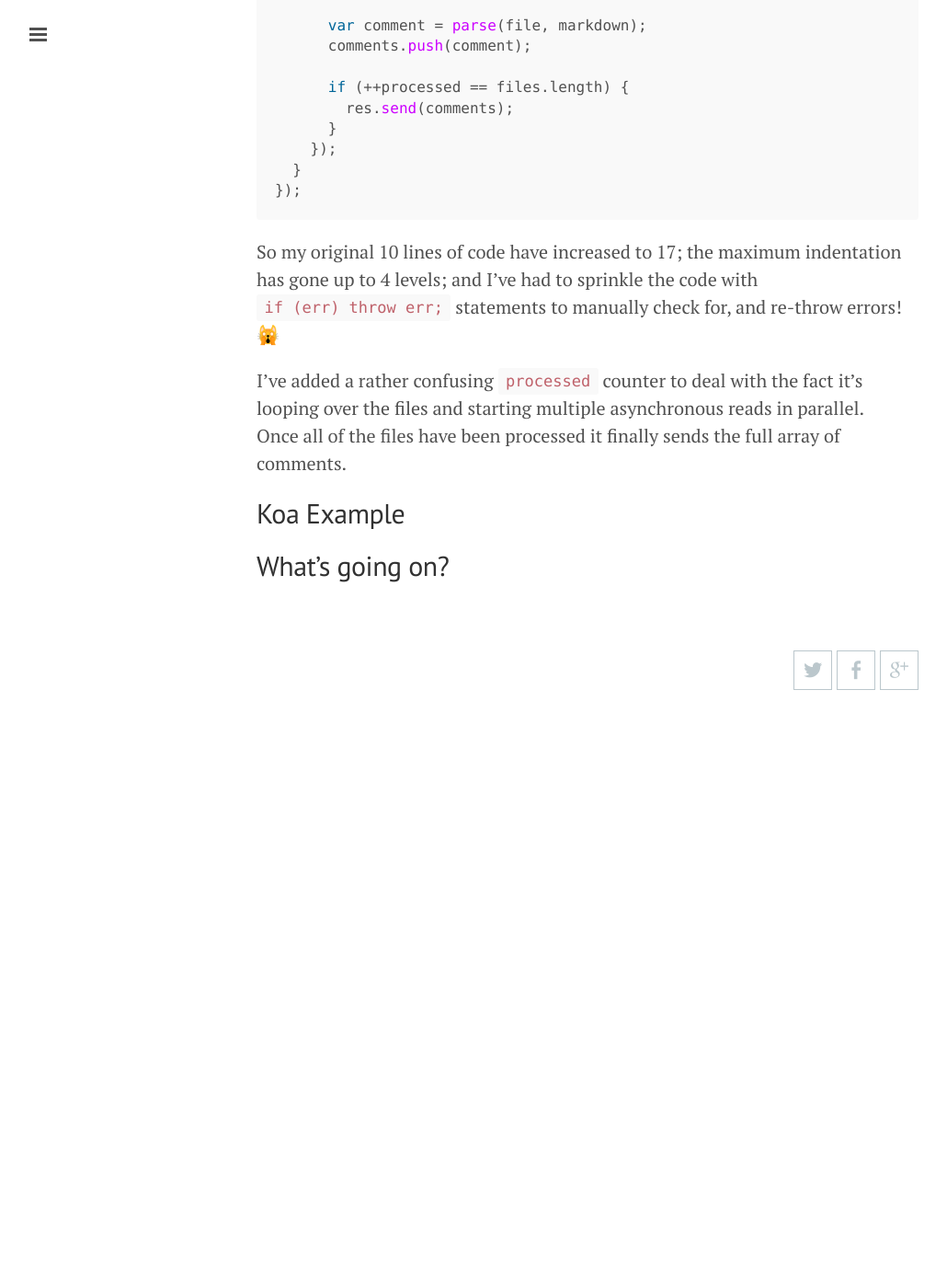
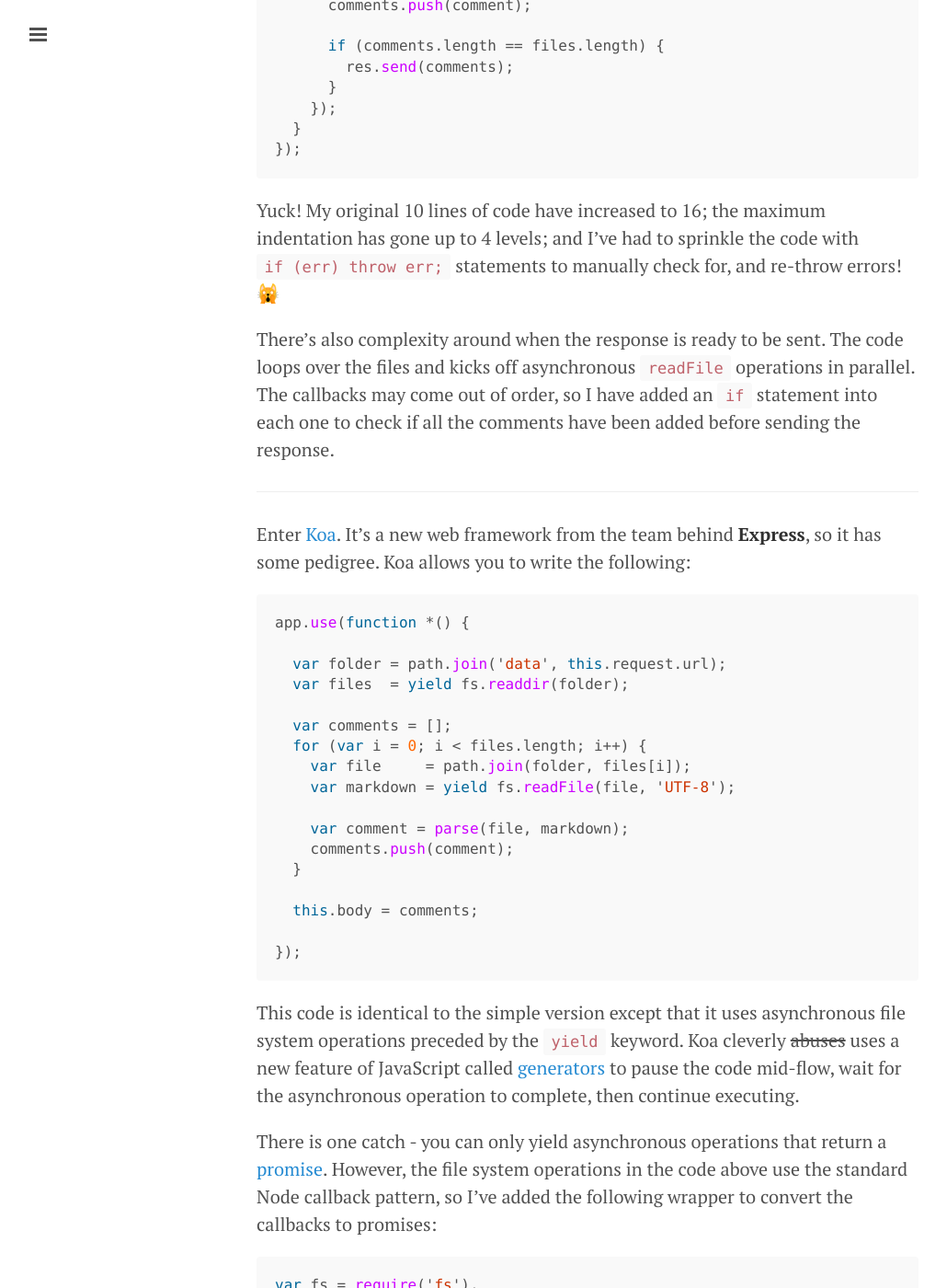
Before and after one commit to ColinOrr/colinorr.github.io, a Jekyll site: the page built from _posts/2015-06-10-writing-clean-javascript-with-koa.md, in a window 1280 px wide and 1400 px high, scrolled down 1385 px. Shown: the whole window at 92% size, without its empty margins (1-1031 px from the left). Built offline with Jekyll 4.4.1, drawn with Linux system fonts in a browser that asks for light colours; some web fonts are replaced; Markdown is read by kramdown in place of the engine named in the settings; comment, search, counter and statistics services are not loaded; before the commit the page ends 2190 px from its top, so only the background shows below that; some of the changed text lies outside the part shown.

Commit message:
Finished off the Koa article

````diff
--- a/_posts/2015-06-10-writing-clean-javascript-with-koa.md
+++ b/_posts/2015-06-10-writing-clean-javascript-with-koa.md
@@ -1,12 +1,15 @@
 ---
 layout: post
-title: Writing clean JavaScript with Koa
+title: Simplifying Node with Koa
 summary: |
-  TODO: Write summary
+  I really enjoy writing web applications in Node JS, but sometimes the
+  asynchronous programming style makes my head hurt!  This code sample is from
+  my current side project, commentator.  It retrieves comments stored as
+  Markdown files from the local file system and returns them as a JSON array
 ---
 I really enjoy writing web applications in Node JS, but sometimes the
-asynchronous programming style just makes my head hurt!  This code sample is
-from my current side project, [commentator]().  It retrieves comments stored as
+asynchronous programming style makes my head hurt!  This code sample is from
+my current side project, [commentator][1].  It retrieves comments stored as
 Markdown files from the local file system and returns them as a JSON array:
 
 ```javascript
@@ -44,9 +47,7 @@ var folder = path.join('data', req.url);
 fs.readdir(folder, function (err, files) {
   if (err) throw err;
 
-  var processed = 0;
   var comments = [];
-
   for (var i = 0; i < files.length; i++) {
     var file = path.join(folder, files[i]);
     fs.readFile(file, 'UTF-8', function (err, markdown) {
@@ -55,7 +56,7 @@ fs.readdir(folder, function (err, files) {
       var comment = parse(file, markdown);
       comments.push(comment);
 
-      if (++processed == files.length) {
+      if (comments.length == files.length) {
         res.send(comments);
       }
     });
@@ -63,14 +64,65 @@ fs.readdir(folder, function (err, files) {
 });
 ```
 
-So my original 10 lines of code have increased to 17; the maximum indentation
+Yuck! My original 10 lines of code have increased to 16; the maximum indentation
 has gone up to 4 levels; and I've had to sprinkle the code with
 `if (err) throw err;` statements to manually check for, and re-throw errors! 🙀
 
-I've added a rather confusing `processed` counter to deal with the fact it's
-looping over the files and starting multiple asynchronous reads in parallel.
-Once all of the files have been processed it finally sends the full array of
-comments.
+There's also complexity around when the response is ready to be sent.  The code
+loops over the files and kicks off asynchronous `readFile` operations in
+parallel.  The callbacks may come out of order, so I have added an `if`
+statement into each one to check if all the comments have been added before
+sending the response.
 
-## Koa Example
-## What's going on?
+--------------------------------------------------------------------------------
+
+Enter [Koa][2].  It's a new web framework from the team behind **Express**, so
+it has some pedigree.  Koa allows you to write the following:
+
+```javascript
+app.use(function *() {
+
+  var folder = path.join('data', this.request.url);
+  var files  = yield fs.readdir(folder);
+
+  var comments = [];
+  for (var i = 0; i < files.length; i++) {
+    var file     = path.join(folder, files[i]);
+    var markdown = yield fs.readFile(file, 'UTF-8');
+
+    var comment = parse(file, markdown);
+    comments.push(comment);
+  }
+
+  this.body = comments;
+
+});
+```
+
+This code is identical to the simple version except that it uses asynchronous
+file system operations preceded by the `yield` keyword.  Koa cleverly
+<del>abuses</del> uses a new feature of JavaScript called [generators][3] to
+pause the code mid-flow, wait for the asynchronous operation to complete, then
+continue executing.
+
+There is one catch - you can only yield asynchronous operations that return a
+[promise][4].  However, the file system operations in the code above use the
+standard Node callback pattern, so I've added the following wrapper to convert
+the callbacks to promises:
+
+```javascript
+var fs = require('fs'),
+    q  = require('q');
+
+module.exports.readdir  = q.denodeify(fs.readdir);
+module.exports.readFile = q.denodeify(fs.readFile);
+```
+
+Hopefully I've convinced some of you to give [Koa][2] a try.  I'm excited about
+how the code is shaping up in [commentator][1], and since Koa is developed by
+the team who wrote Express - I have a feeling that it may be here to stay.
+
+[1]: https://github.com/ColinOrr/commentator
+[2]: http://koajs.com
+[3]: https://developer.mozilla.org/en-US/docs/Web/JavaScript/Reference/Statements/function*
+[4]: https://developer.mozilla.org/en-US/docs/Web/JavaScript/Reference/Global_Objects/Promise
````
